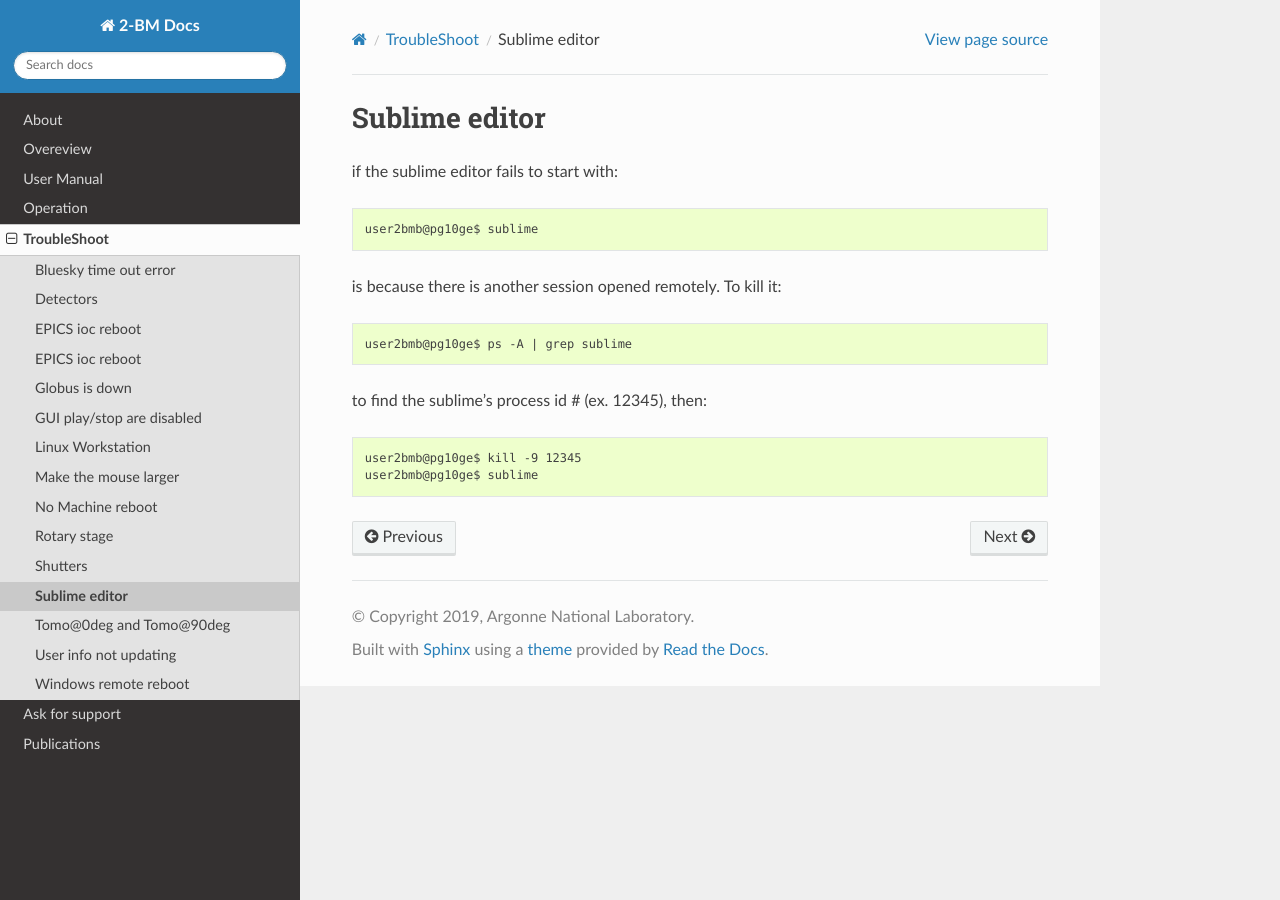
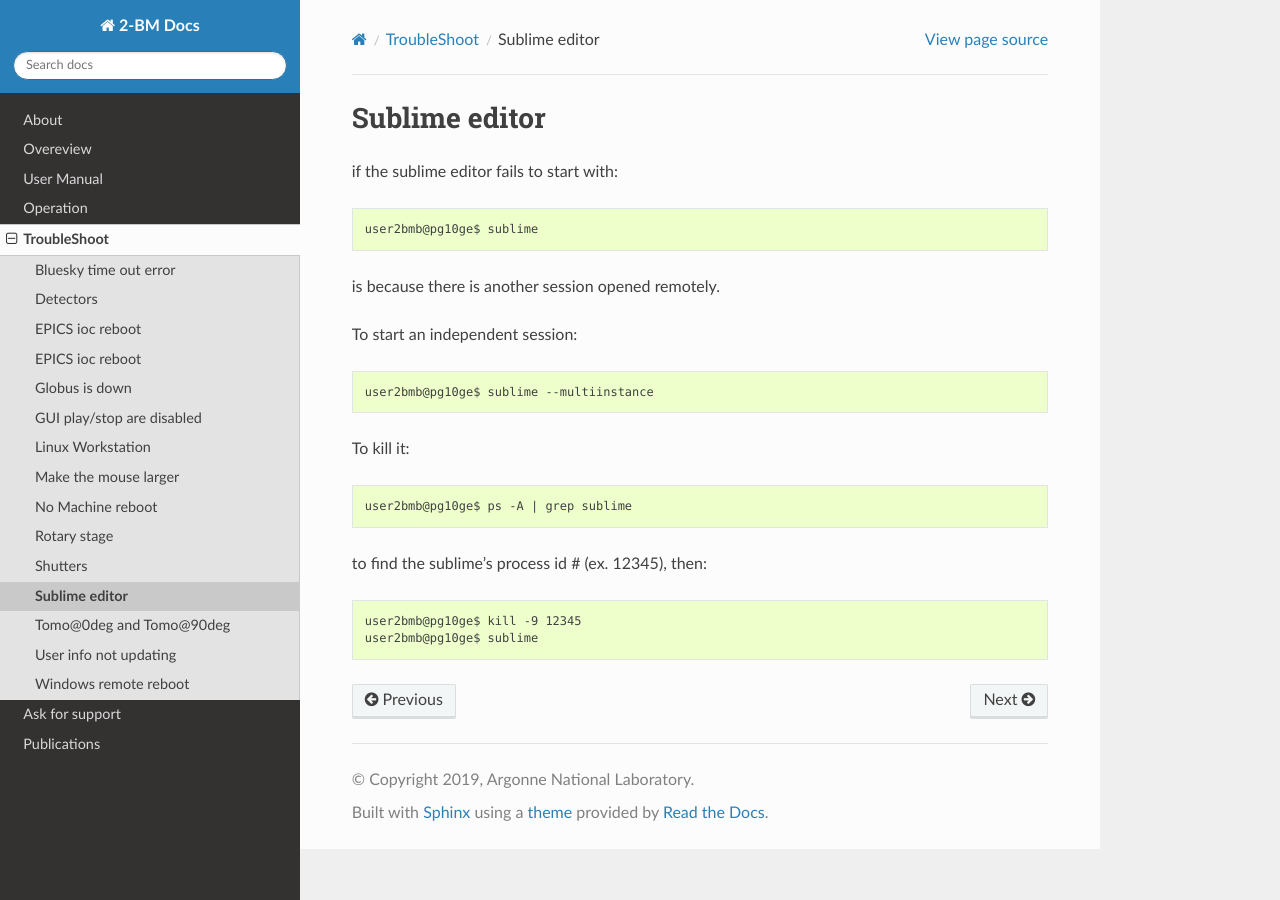
Before and after one commit to xray-imaging/2bm-docs, a Sphinx documentation site: the page built from docs/source/troubleshoot/item_0014.rst, in a window 1280 px wide. Built offline with Sphinx 7.4.7 and the Read the Docs theme 2.0.0, drawn with Linux system fonts in a browser that asks for light colours; the version number could not be read and is left out.

Commit message:
added sublime --multiinstance options

```diff
--- a/docs/source/troubleshoot/item_0014.rst
+++ b/docs/source/troubleshoot/item_0014.rst
@@ -9,7 +9,13 @@ if the sublime editor fails to start with::
     user2bmb@pg10ge$ sublime
 
 
-is because there is another session opened remotely. To kill it::
+is because there is another session opened remotely.
+
+To start an independent session::
+
+    user2bmb@pg10ge$ sublime --multiinstance
+
+To kill it::
 
     user2bmb@pg10ge$ ps -A | grep sublime
 
```
